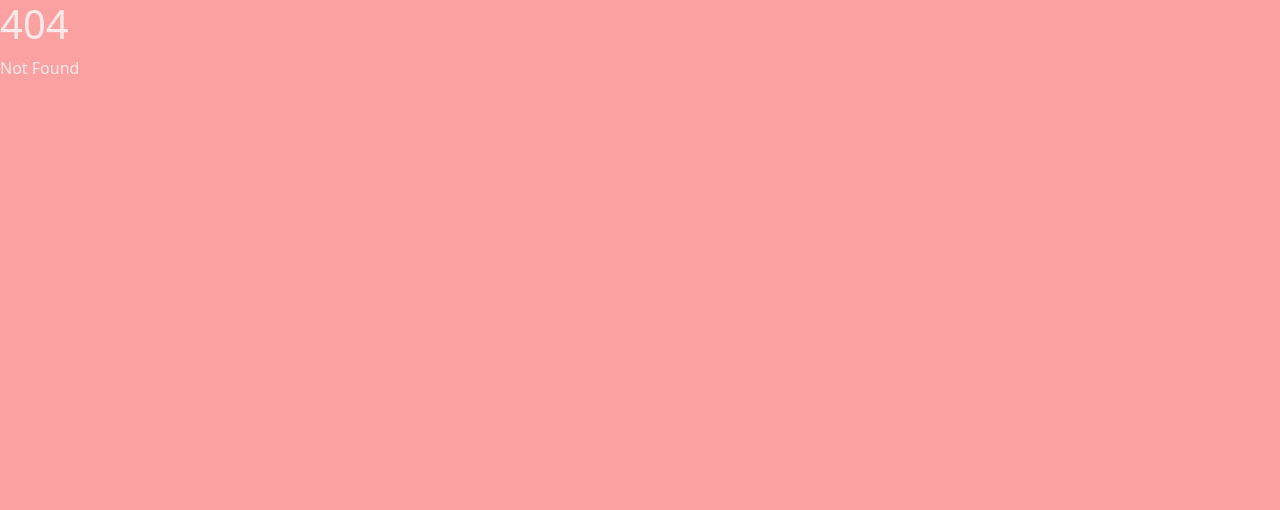
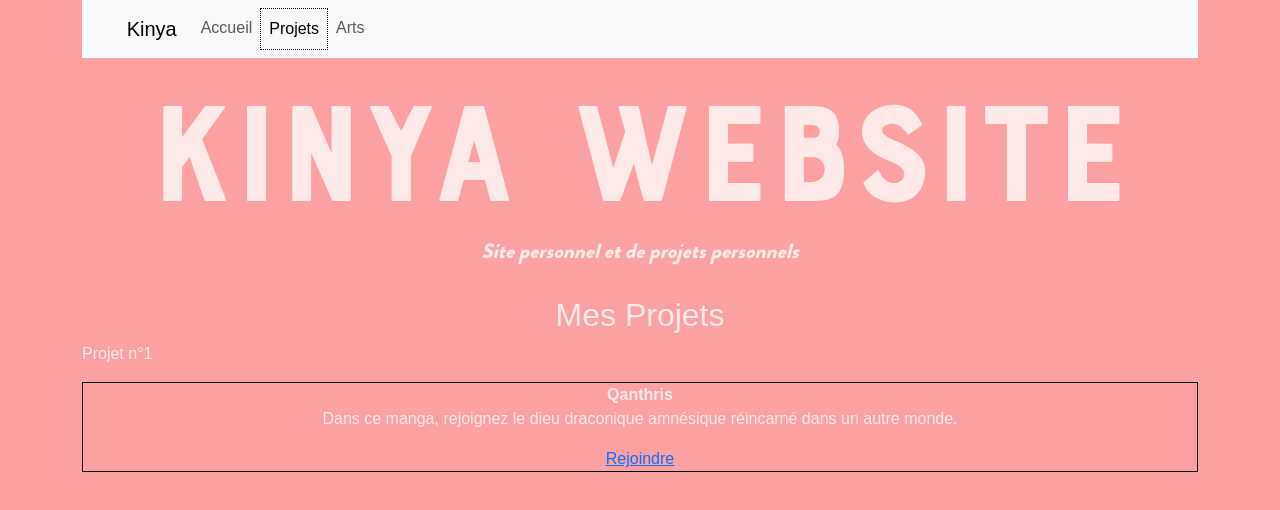
Before and after one commit to KinyaDev/kinya, a SvelteKit app: page /projects in a window 1280 px wide. Before the commit this address had no page. Shown: the top 510 px of the page. Built offline with nearby package versions, Linux system fonts and the light colour scheme.

Commit message:
Navbar, project and arts pages.

```diff
--- a/src/app.html
+++ b/src/app.html
@@ -11,6 +11,7 @@
 			integrity="sha384-GLhlTQ8iRABdZLl6O3oVMWSktQOp6b7In1Zl3/Jr59b6EGGoI1aFkw7cmDA6j6gD"
 			crossorigin="anonymous"
 		/>
+
 		<style>
 			body {
 				background-color: rgb(252, 161, 161);
@@ -25,4 +26,7 @@
 	<body data-sveltekit-preload-data="hover">
 		<div style="display: contents">%sveltekit.body%</div>
 	</body>
+
+	<script src="https://ajax.googleapis.com/ajax/libs/jquery/2.1.3/jquery.min.js"></script>
+	<script src="https://maxcdn.bootstrapcdn.com/bootstrap/3.3.5/js/bootstrap.min.js"></script>
 </html>
--- a/src/components/Header.svelte
+++ b/src/components/Header.svelte
@@ -1,6 +1,6 @@
 <div>
-	<h1 class="title">Kinya Projects</h1>
-	<h3 class="subtitle">Site personnel - Hebergeur d'illustration de projets & fanarts</h3>
+	<h1 class="title">Kinya Website</h1>
+	<h3 class="subtitle">Site personnel et de projets personnels</h3>
 </div>
 
 <style>
--- /dev/null
+++ b/src/components/Navbar.svelte
@@ -0,0 +1,42 @@
+<script lang="ts">
+	export let active = 'home';
+</script>
+
+<nav class="navbar navbar-expand-lg navbar-light bg-light">
+	<a class="navbar-brand" href="#">Kinya</a>
+	<button
+		class="navbar-toggler"
+		type="button"
+		data-toggle="collapse"
+		data-target="#navbarNavAltMarkup"
+		aria-controls="navbarNavAltMarkup"
+		aria-expanded="false"
+		aria-label="Toggle navigation"
+	>
+		<span class="navbar-toggler-icon" />
+	</button>
+	<div class="collapse navbar-collapse" id="navbarNavAltMarkup">
+		<div class="navbar-nav">
+			<a class="nav-item nav-link {active === 'home' ? 'active' : ''}" href="/">Accueil</a>
+			<a class="nav-item nav-link {active === 'projects' ? 'active' : ''}" href="/projects"
+				>Projets</a
+			>
+			<a class="nav-item nav-link {active === 'arts' ? 'active' : ''}" href="/arts">Arts</a>
+		</div>
+	</div>
+</nav>
+
+<style lang="scss">
+	.active {
+		border: 1px solid black;
+		border-style: dotted;
+	}
+
+	button {
+		margin-right: 3%;
+	}
+
+	.navbar-brand {
+		margin-left: 4%;
+	}
+</style>
--- /dev/null
+++ b/src/components/Project.svelte
@@ -0,0 +1,24 @@
+<script lang="ts">
+	export let num: number;
+	export let name: string;
+	export let description: string;
+	export let link: string;
+</script>
+
+<div class="project">
+	<p class="pr-cl">Projet n°{num}</p>
+	<div class="stats">
+		<b>{name}</b>
+		<p>{description}</p>
+		<a href={link} rel="noreferrer">Rejoindre</a>
+	</div>
+</div>
+
+<style lang="scss">
+	.pr-cl {
+		text-align: left;
+	}
+	.stats {
+		border: 1px solid black;
+	}
+</style>
--- /dev/null
+++ b/src/routes/projects/+page.svelte
@@ -0,0 +1,41 @@
+<script>
+	import About from '../../components/About.svelte';
+	import Header from '../../components/Header.svelte';
+	import Navbar from '../../components/Navbar.svelte';
+	import Project from '../../components/Project.svelte';
+	// import { dev } from '$app/environment';
+	// import { inject } from '@vercel/analytics';
+
+	// inject({ mode: dev ? 'development' : 'production' });
+</script>
+
+<svelte:head>
+	<title>Kinya Website - Projects</title>
+</svelte:head>
+
+<div>
+	<div class="container">
+		<Navbar active="projects" />
+		<Header />
+		<br />
+		<h2>Mes Projets</h2>
+		<Project
+			num={1}
+			description="Dans ce manga, rejoignez le dieu draconique amnésique réincarné dans un autre monde."
+			name="Qanthris"
+			link="#"
+		/>
+	</div>
+</div>
+
+<style lang="scss">
+	.container {
+		text-align: center;
+		align-items: center;
+		width: 100%;
+	}
+
+	* {
+		font-family: sans-serif;
+	}
+</style>
```
Also changed, not shown: src/routes/+page.svelte (+5 -12 lines), src/routes/arts/+page.svelte (added, +24 -0 lines).
